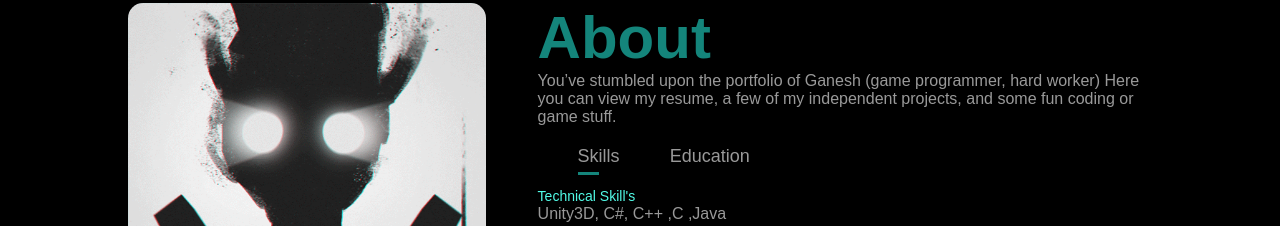
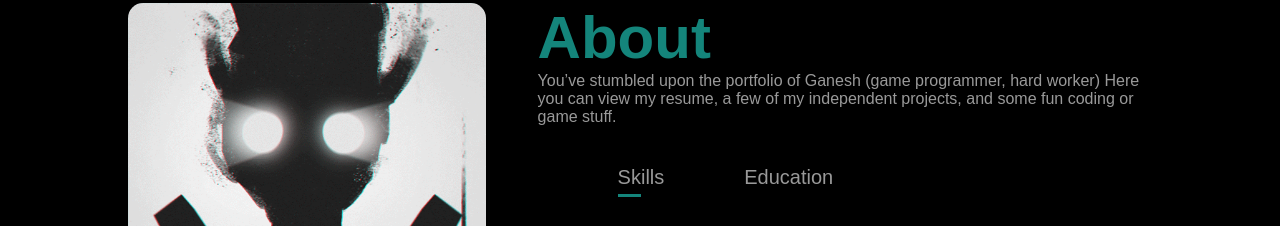
Before and after one commit to sectita/ganesh.github.io, a plain HTML site: page index.html in a window 1280 px wide. Shown: the part 807-1033 px from the top of the page. Drawn offline with Linux system fonts and the light colour scheme.

Commit message:
css c1&2 update

```diff
--- a/style.css
+++ b/style.css
@@ -102,6 +102,11 @@ nav ul li a:hover::after{
     color: #727e7d;
 }
 .tab-titles{
+    display: flex;
+    margin: 20px 40px;
+}
+.tab-titles p{
+    font-size: 20px;
     display: flex;
     margin: 20px 40px;
 }
```
